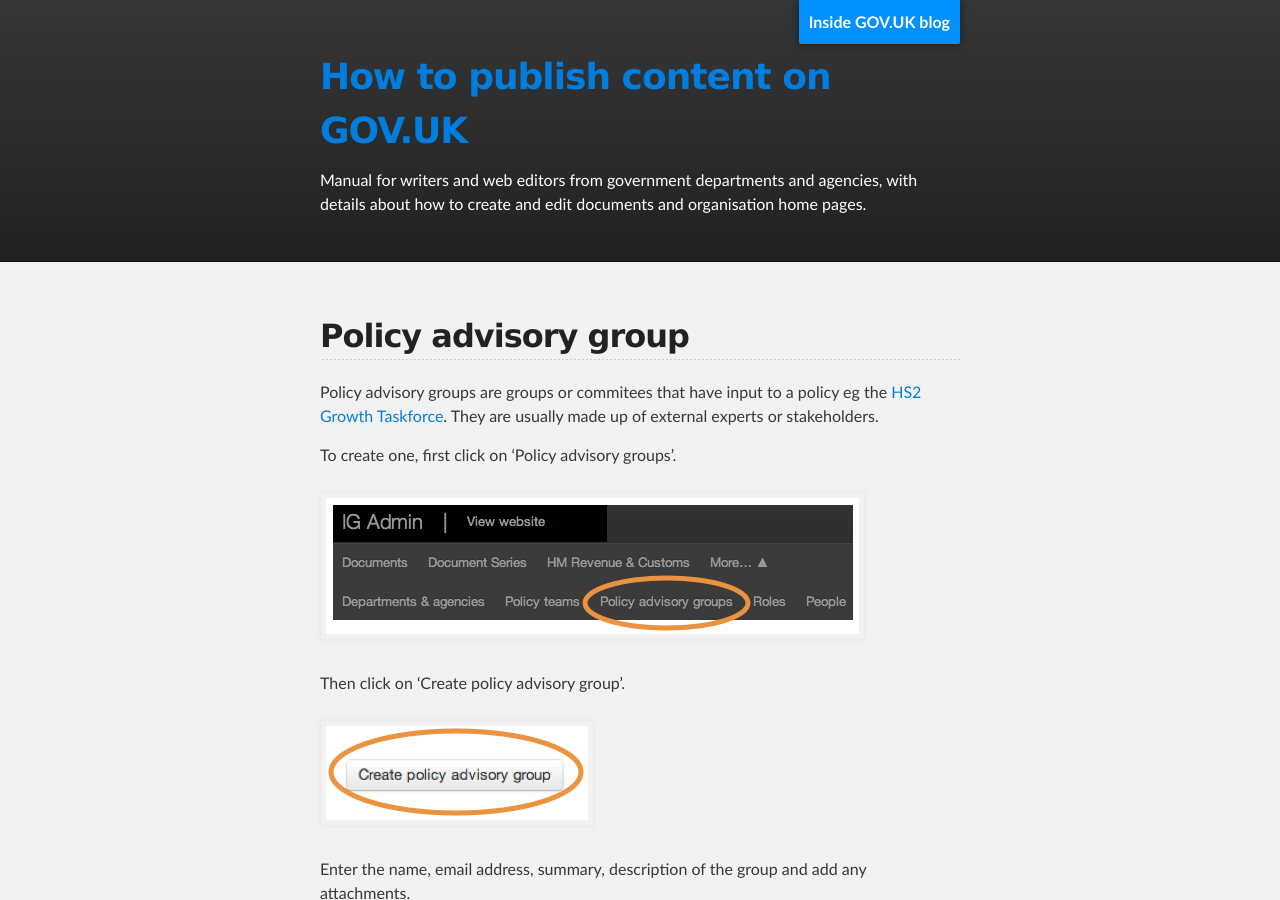
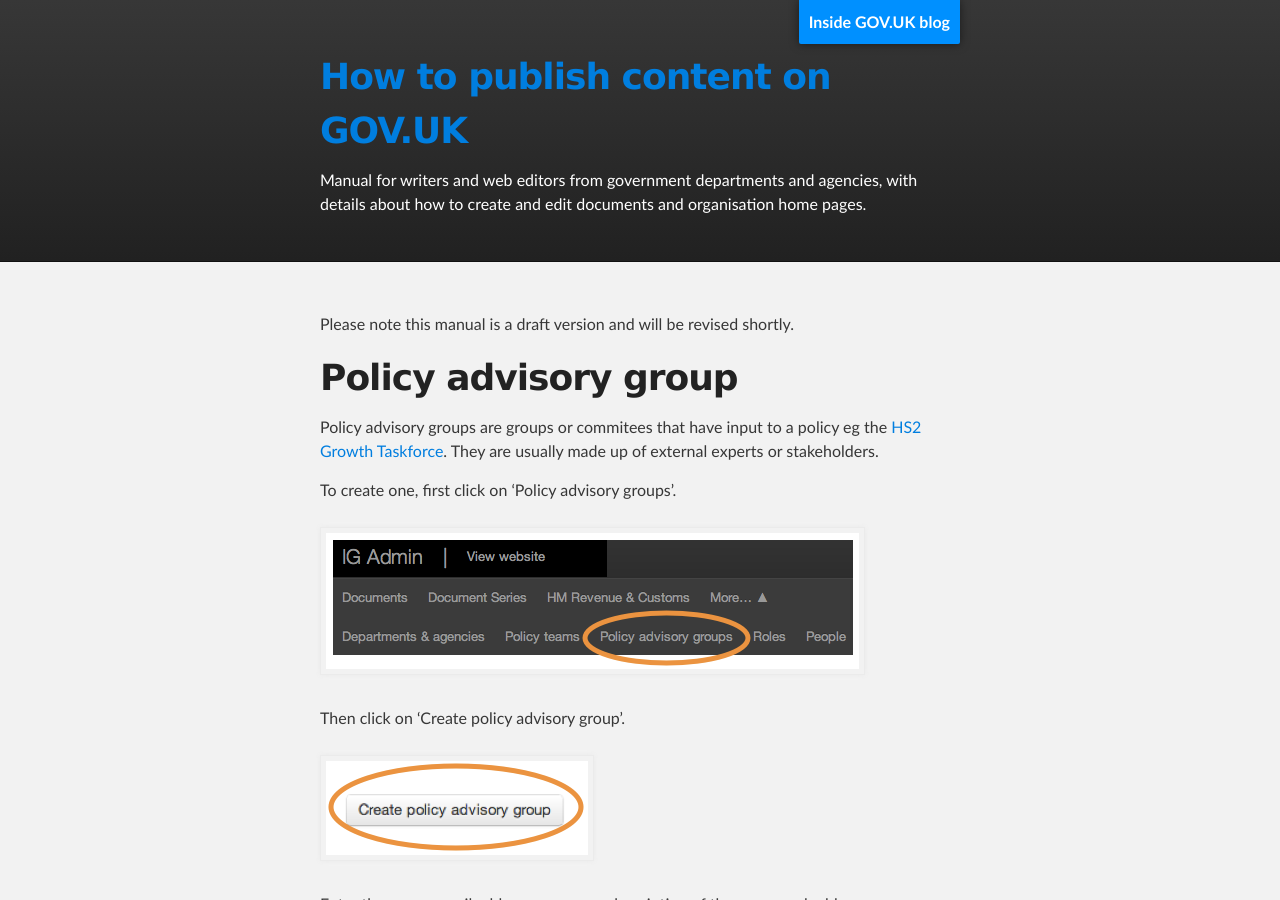
Before and after one commit to alphagov/inside-government-admin-guide, a Jekyll site: the page built from organisations-groups/policy-advisory-group.md, in a window 1280 px wide and 900 px high. Built offline with Jekyll 4.4.1, drawn with Linux system fonts in a browser that asks for light colours.

Commit message:
Update policy-advisory-group.md

```diff
--- a/organisations-groups/policy-advisory-group.md
+++ b/organisations-groups/policy-advisory-group.md
@@ -3,7 +3,9 @@ layout: default
 title: How to publish on GOV.UK / Policy advisory groups and teams
 ---
 
-## Policy advisory group
+Please note this manual is a draft version and will be revised shortly.
+
+# Policy advisory group
 
 Policy advisory groups are groups or commitees that have input to a policy eg the [HS2 Growth Taskforce](https://www.gov.uk/government/policy-advisory-groups/hs2-growth-taskforce). They are usually made up of external experts or stakeholders.
 
```
